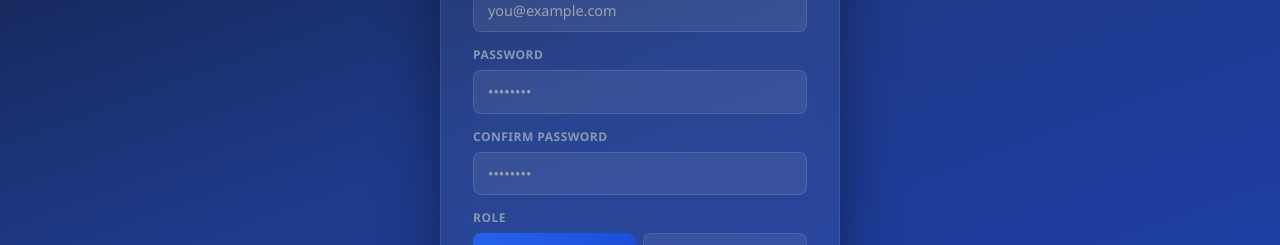
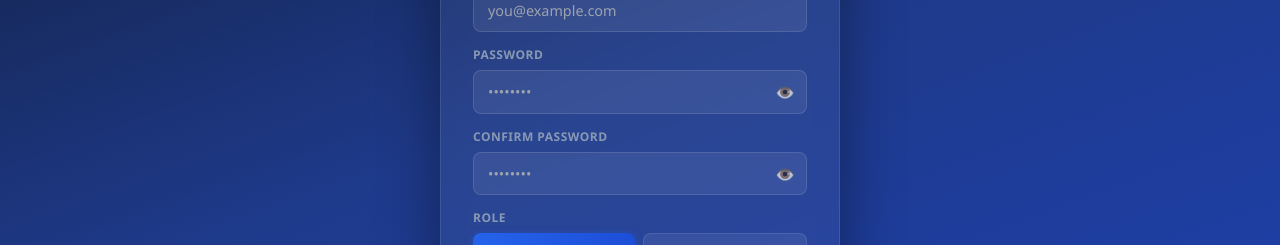
Before and after one commit to jhoncarlogayo/GIT-NAVISEA, a React (Vite) app in the folder frontend/: page /login in a window 1280 px wide. Both pictures are taken after typing "name@example.com", "Sample123" into the empty fields and a click on the button "Create Account". Shown: the part 392-637 px from the top of the page. Built offline with nearby package versions, Linux system fonts and the light colour scheme; no server answers; the database is empty.

Commit message:
feat: show pass and fixing of account creation

```diff
--- a/frontend/src/context/AuthContext.jsx
+++ b/frontend/src/context/AuthContext.jsx
@@ -41,10 +41,11 @@ export function AuthProvider({ children }) {
     try {
       cred = await createUserWithEmailAndPassword(auth, email, password)
     } catch (e) {
+      console.error('Register error:', e.code, e.message)
       setError(
         e.code === 'auth/email-already-in-use' ? 'Email already in use.' :
         e.code === 'auth/weak-password'        ? 'Password must be at least 6 characters.' :
-        `Auth error: ${e.code}`
+        `Error: ${e.code}`
       )
       return
     }
--- a/frontend/src/pages/Login.jsx
+++ b/frontend/src/pages/Login.jsx
@@ -20,6 +20,7 @@ export default function Login() {
   const [confirm,  setConfirm]  = useState('')
   const [role,     setRole]     = useState('staff')
   const [loading,  setLoading]  = useState(false)
+  const [showPw,   setShowPw]   = useState(false)
 
   if (user) return <Navigate to="/" replace />
 
@@ -119,17 +120,29 @@ export default function Login() {
 
           <div>
             <label style={labelStyle}>PASSWORD</label>
-            <input type="password" required autoComplete={tab === 'signin' ? 'current-password' : 'new-password'}
-              value={password} onChange={e => { setPassword(e.target.value); setError('') }}
-              placeholder="••••••••" style={inputStyle} />
+            <div style={{ position: 'relative' }}>
+              <input type={showPw ? 'text' : 'password'} required autoComplete={tab === 'signin' ? 'current-password' : 'new-password'}
+                value={password} onChange={e => { setPassword(e.target.value); setError('') }}
+                placeholder="••••••••" style={{ ...inputStyle, paddingRight: 40 }} />
+              <span onClick={() => setShowPw(s => !s)} style={{
+                position: 'absolute', right: 12, top: '50%', transform: 'translateY(-50%)',
+                cursor: 'pointer', fontSize: '1rem', color: 'rgba(148,163,184,0.7)', userSelect: 'none',
+              }}>{showPw ? '🙈' : '👁️'}</span>
+            </div>
           </div>
 
           {tab === 'register' && (<>
             <div>
               <label style={labelStyle}>CONFIRM PASSWORD</label>
-              <input type="password" required autoComplete="new-password"
-                value={confirm} onChange={e => { setConfirm(e.target.value); setError('') }}
-                placeholder="••••••••" style={inputStyle} />
+              <div style={{ position: 'relative' }}>
+                <input type={showPw ? 'text' : 'password'} required autoComplete="new-password"
+                  value={confirm} onChange={e => { setConfirm(e.target.value); setError('') }}
+                  placeholder="••••••••" style={{ ...inputStyle, paddingRight: 40 }} />
+                <span onClick={() => setShowPw(s => !s)} style={{
+                  position: 'absolute', right: 12, top: '50%', transform: 'translateY(-50%)',
+                  cursor: 'pointer', fontSize: '1rem', color: 'rgba(148,163,184,0.7)', userSelect: 'none',
+                }}>{showPw ? '🙈' : '👁️'}</span>
+              </div>
             </div>
 
             <div>
```
